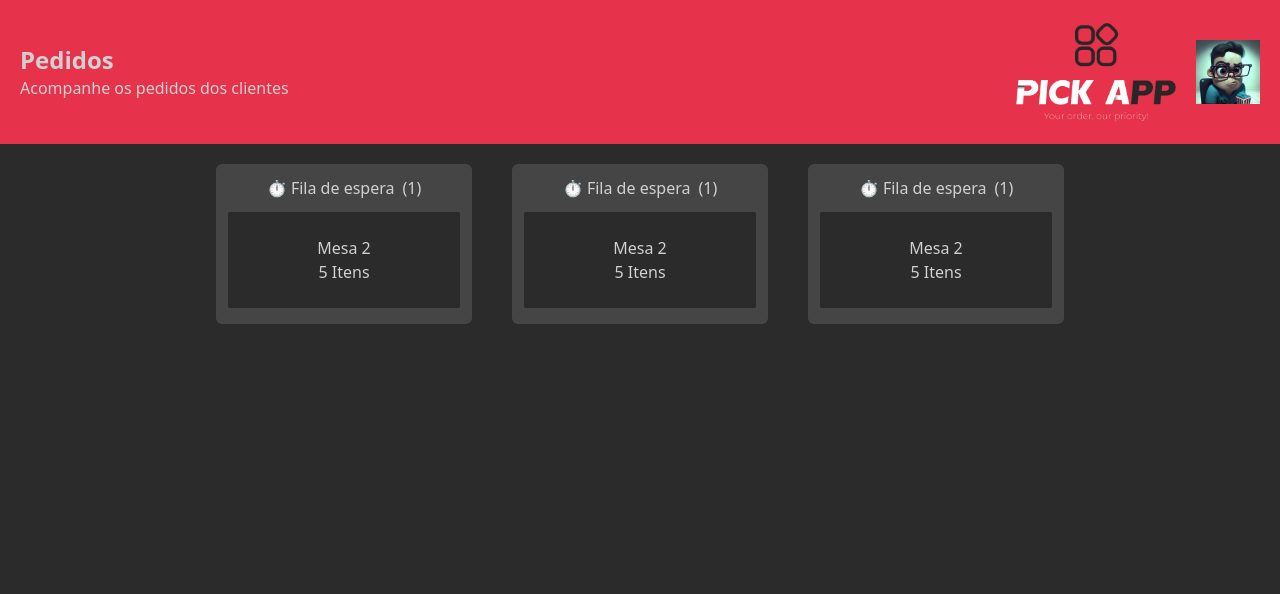
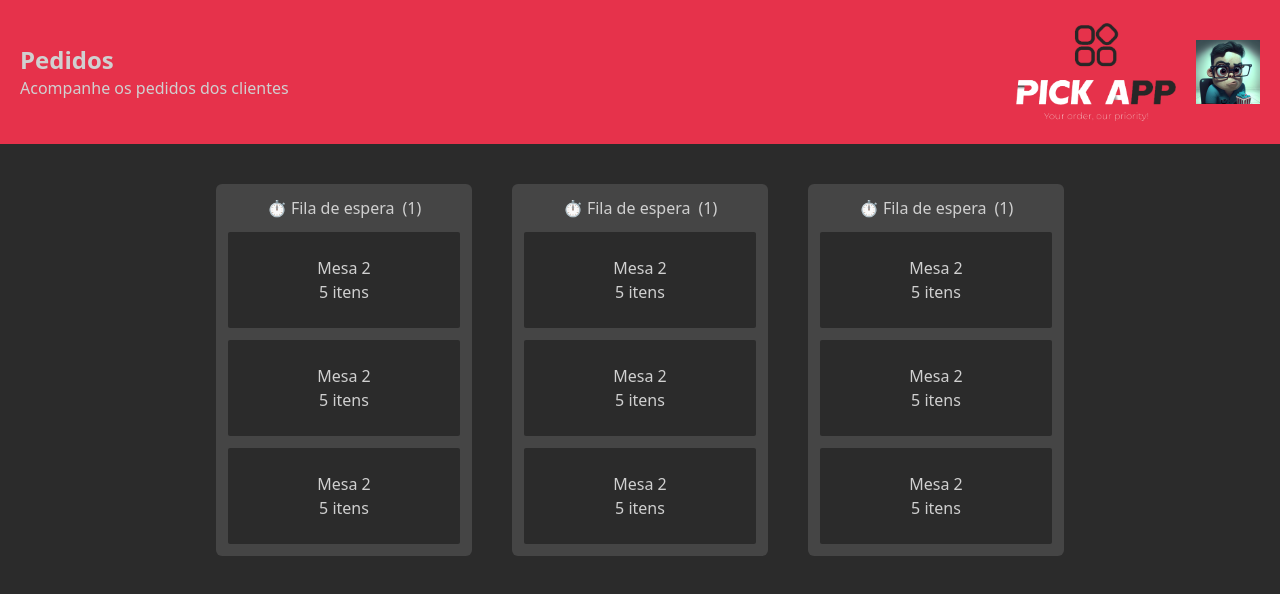
Before and after one commit to JsCodeDevlopment/PickApp-Dashboard, a React (Vite) app: page /dashboard in a window 1280 px wide. Shown: the top 594 px of the page. Built offline with nearby package versions, Linux system fonts and the light colour scheme.

Commit message:
feat: orders modal

```diff
--- a/src/App.tsx
+++ b/src/App.tsx
@@ -6,7 +6,7 @@ import { Dashboard } from "./pages/Dashboard";
 export function App() {
   return (
     <BrowserRouter>
-      <main data-theme="mytheme" className="w-full h-screen bg-primary">
+      <main data-theme="mytheme" className="w-full min-h-screen bg-primary">
         <Routes>
           <Route path="/verify" element={<VerifyEmail />} />
           <Route path="/" element={<LoginPage />} />
--- a/src/components/Category.tsx
+++ b/src/components/Category.tsx
@@ -1,16 +1,16 @@
 import { ICategoryProps } from "../interfaces/ICateroryProps";
+import { OrderPopUp } from "./OrderPopUp";
 
-export function Category({category, table, itens, quantity}: ICategoryProps) {
+export function Category({category, quantity}: ICategoryProps) {
   return (
-    <div className="flex flex-col p-3 gap-3 w-64 h-40 bg-neutral rounded-md">
+    <div className="flex flex-col p-3 gap-3 w-64 h-full bg-neutral rounded-md">
       <div className="flex w-full items-center justify-center gap-2">
         <h1>{category}</h1>
         <p>{`(${quantity})`}</p>
       </div>
-      <div className="flex flex-col w-full h-24 rounded-sm bg-base-100 items-center justify-center">
-        <h1>{table}</h1>
-        <p>{itens}</p>
-      </div>
+        <OrderPopUp table="Mesa 2" itens="5 itens" />
+        <OrderPopUp table="Mesa 2" itens="5 itens" />
+        <OrderPopUp table="Mesa 2" itens="5 itens" />
     </div>
   );
 }
--- /dev/null
+++ b/src/components/OrderPopUp.tsx
@@ -0,0 +1,29 @@
+import { useRef } from "react";
+import { ICategoryProps } from "../interfaces/ICateroryProps";
+
+export function OrderPopUp({ table, itens }: ICategoryProps) {
+  const showModalBtn = useRef(null) as React.MutableRefObject<null | HTMLDialogElement>;
+  console.log(showModalBtn.current);
+
+  const handleClick = () => {
+    if(showModalBtn.current){
+        showModalBtn.current.showModal();
+    }
+  };
+
+  return (
+    <div className="flex flex-col w-full h-24 rounded-sm bg-base-100 items-center justify-center" onClick={handleClick}>
+      <h1>{table}</h1>
+      <p>{itens}</p>
+      <dialog ref={showModalBtn} className="modal">
+        <div className="modal-box">
+          <h3 className="font-bold text-lg">Hello!</h3>
+          <p className="py-4">Press ESC key or click outside to close</p>
+        </div>
+        <form method="dialog" className="modal-backdrop">
+          <button>close</button>
+        </form>
+      </dialog>
+    </div>
+  );
+}
--- a/src/interfaces/ICateroryProps.ts
+++ b/src/interfaces/ICateroryProps.ts
@@ -1,6 +1,6 @@
 export interface ICategoryProps {
-    category: string
+    category?: string
     table: string
     itens: string
-    quantity: number
+    quantity?: number
 }
--- a/src/pages/Dashboard.tsx
+++ b/src/pages/Dashboard.tsx
@@ -3,10 +3,10 @@ import { Header } from "../components/Header";
 
 export function Dashboard() {
   return (
-    <div className="bg-base-100 w-full h-full">
+    <div className="bg-base-100 w-full h-screen overflow-scroll overflow-x-hidden">
       <Header />
-      <div className="flex w-full h-auto pt-5 items-center justify-center">
-        <div className="grid grid-cols-3 gap-10 max-lg:grid-cols-1">
+      <div className="flex w-full h-screen py-10 items-start justify-center">
+        <div className="grid grid-cols-3 mb-5 gap-10 max-lg:grid-cols-1">
           <Category category="⏱ Fila de espera" table="Mesa 2" itens="5 Itens" quantity={1} />
           <Category category="⏱ Fila de espera" table="Mesa 2" itens="5 Itens" quantity={1} />
           <Category category="⏱ Fila de espera" table="Mesa 2" itens="5 Itens" quantity={1} />
```
